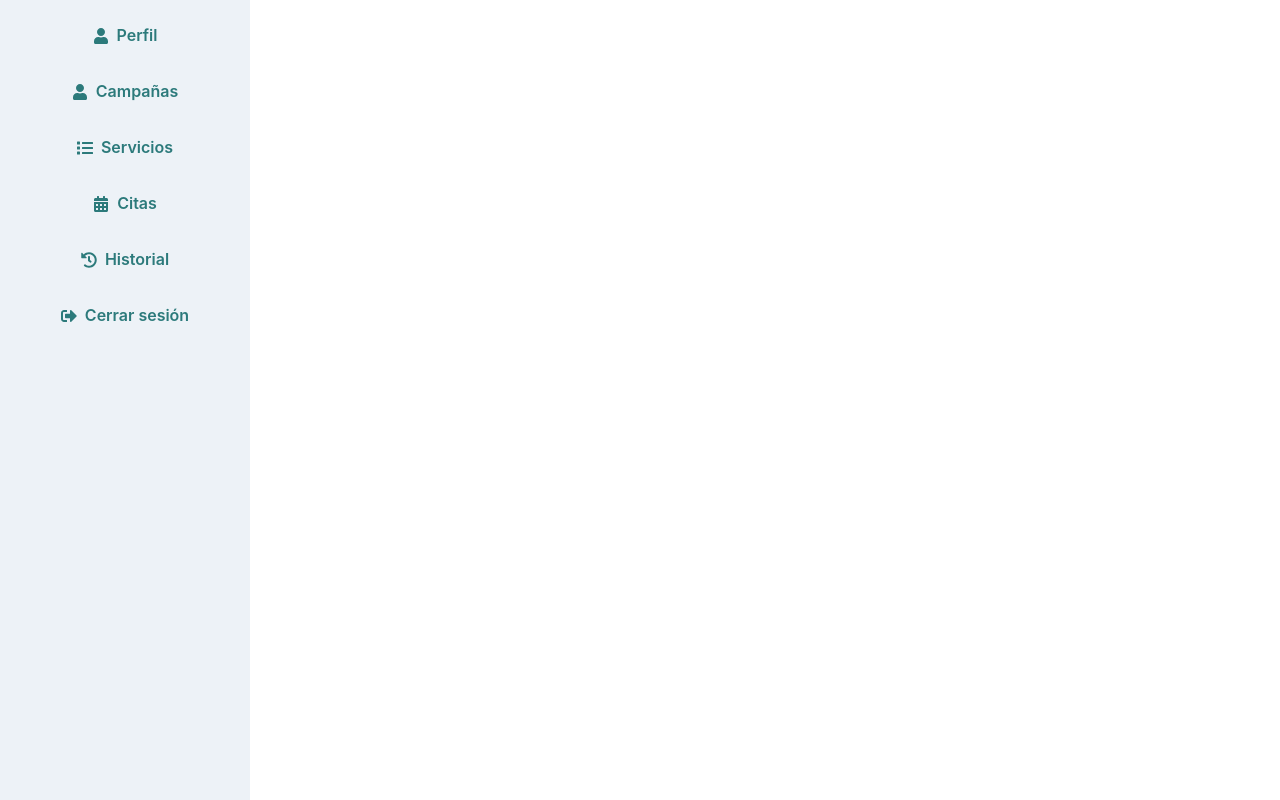
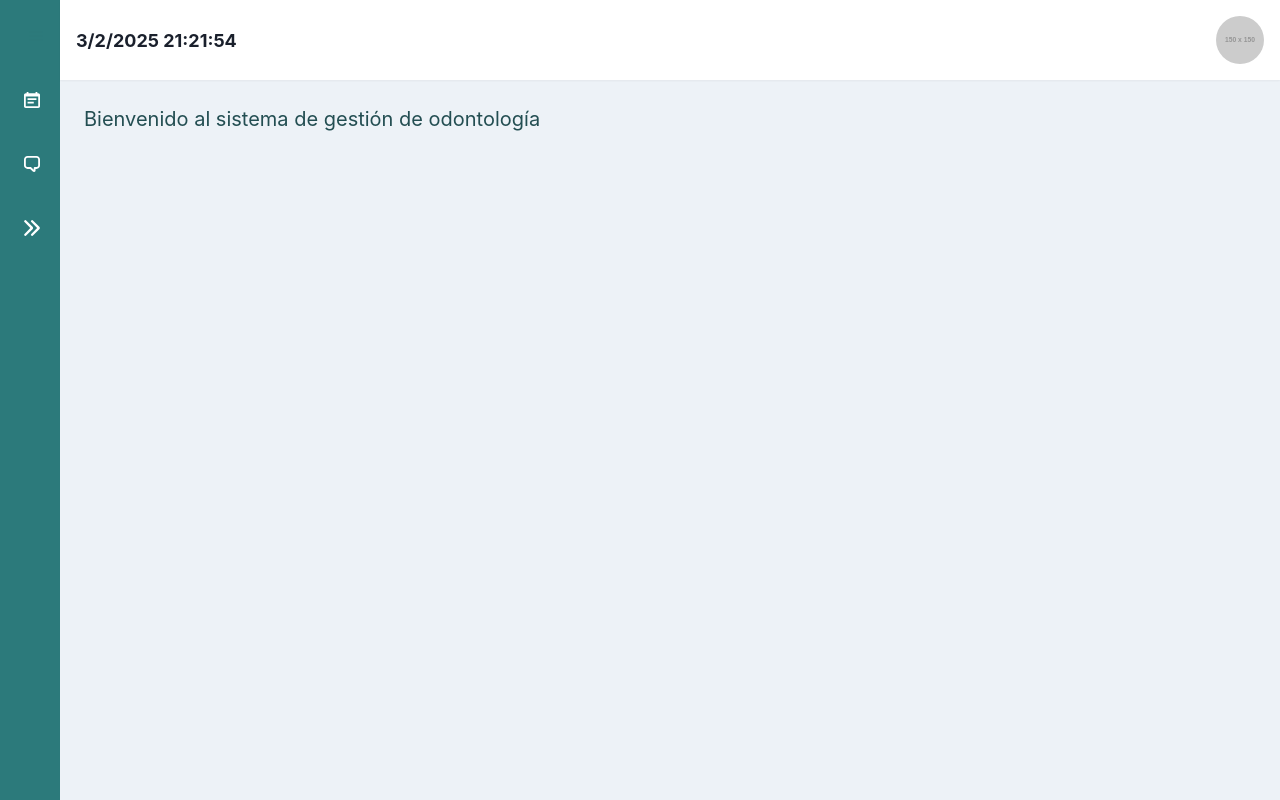
Before and after one commit to DavidIntriago/project_PracticasOdontologia, a Next.js app in the folder camodont_frontend/: page /indexUsers in a window 1280 px wide. Built offline with nearby package versions, Linux system fonts and the light colour scheme.

Commit message:
get date actual

```diff
--- a/camodont_frontend/src/pages/indexUsers.tsx
+++ b/camodont_frontend/src/pages/indexUsers.tsx
@@ -1,142 +1,96 @@
-import React, { useState, useEffect } from "react";
-import {
-  Box,
-  Flex,
-  Heading,
-  Button,
-  IconButton,
-  VStack,
-  useColorMode,
-  SimpleGrid,
-  Text,
-} from "@chakra-ui/react";
-import { FaUser, FaBars, FaList, FaCalendarAlt, FaHistory, FaSignOutAlt, FaArrowLeft } from "react-icons/fa";
-import { get_api } from "../hooks/Conexion";
-import ServiceDetails from "../components/ServiceDetails";
-import { useRouter } from "next/navigation";
-import { borrarSesion } from "../hooks/SessionUtil";
+import React, { useState, useEffect } from 'react';
+import { Box, Flex, Text, Avatar, IconButton, Button, VStack } from '@chakra-ui/react';
+import { HamburgerIcon, CalendarIcon, TimeIcon, ChatIcon, ArrowRightIcon } from '@chakra-ui/icons';
 
-const UserMenu = () => {
-  const { colorMode } = useColorMode();
-  const [showServices, setShowServices] = useState(false);
-  const [services, setServices] = useState([]);
-  const [selectedService, setSelectedService] = useState(null);
-  const [showAppointments, setShowAppointments] = useState(false);
-  const [appointments, setAppointments] = useState([]);
-  const router = useRouter();
-
-  const generateRandomDoctor = () => {
-    const names = ["Dr. Pérez", "Dra. Gómez", "Dr. Ramírez", "Dra. López", "Dr. Fernández"];
-    return names[Math.floor(Math.random() * names.length)];
-  };
+const indexUsers = () => {
+  const [isOpen, setIsOpen] = useState(false);
+  const [currentTime, setCurrentTime] = useState('');
 
   useEffect(() => {
-    async function fetchServices() {
-      try {
-        const apiServices = await get_api("services");
-        const mappedServices = apiServices.map((service) => ({
-          title: service.nombre,
-          description: service.descripcion,
-          duracion: service.duracion,
-          id: service.id,
-        }));
-        setServices(mappedServices);
-      } catch (error) {
-        console.error("Error al obtener los servicios:", error);
-      }
-    }
-    if (showServices) fetchServices();
-  }, [showServices]);
+    const updateTime = () => {
+      const now = new Date();
+      const options = { hour: '2-digit', minute: '2-digit', second: '2-digit' };
+      const time = now.toLocaleTimeString('es-ES', options);
+      const date = now.toLocaleDateString('es-ES');
+      setCurrentTime(`${date} ${time}`);
+    };
 
-  useEffect(() => {
-    async function fetchAppointments() {
-      try {
-        const apiAppointments = await get_api("cita");
-        const mappedAppointments = apiAppointments.map((appointment) => ({
-          ...appointment,
-          doctor: generateRandomDoctor(),
-        }));
-        setAppointments(mappedAppointments);
-      } catch (error) {
-        console.error("Error al obtener las citas:", error);
-      }
-    }
-    if (showAppointments) fetchAppointments();
-  }, [showAppointments]);
+    updateTime();
+    const interval = setInterval(updateTime, 1000);
+    return () => clearInterval(interval);
+  }, []);
+
+  const toggleMenu = () => setIsOpen(!isOpen);
 
   const menuItems = [
-    { label: "Perfil", icon: <FaUser />, action: () => console.log("Perfil") },
-    { label: "Campañas", icon: <FaUser />, action: () => console.log("Campañas") },
-    { label: "Servicios", icon: <FaList />, action: () => { setShowServices(true); setShowAppointments(false); } },
-    { label: "Citas", icon: <FaCalendarAlt />, action: () => { setShowAppointments(true); setShowServices(false); } },
-    { label: "Historial", icon: <FaHistory />, action: () => console.log("Historial") },
-    { label: "Cerrar sesión", icon: <FaSignOutAlt />, action: () => {borrarSesion();
-      router.push("/");  },}
+    { icon: <CalendarIcon />, label: 'Campañas' },
+    { icon: <ChatIcon />, label: 'Citas' },
+    { icon: <ArrowRightIcon />, label: 'Salir' }
   ];
 
   return (
-    <Flex>
-      <Box width="250px" bg={colorMode === "light" ? "gray.100" : "gray.700"} p={4} minHeight="100vh">
-        <VStack spacing={4} align="stretch">
+    <Flex h="100vh">
+      {/* Sidebar */}
+      <Box
+        w={isOpen ? '200px' : '60px'}
+        bg="teal.600"
+        color="white"
+        p={4}
+        transition="width 0.3s"
+        boxShadow="md"
+      >
+        <IconButton
+          icon={<HamburgerIcon />}
+          onClick={toggleMenu}
+          mb={6}
+          aria-label="Toggle Menu"
+          colorScheme="teal"
+          variant="outline"
+        />
+        <VStack spacing={6} align="stretch">
           {menuItems.map((item, index) => (
-            <Button key={index} leftIcon={item.icon} colorScheme="teal" variant="ghost" onClick={item.action}>
-              {item.label}
+            <Button
+              key={index}
+              leftIcon={item.icon}
+              justifyContent={isOpen ? 'flex-start' : 'center'}
+              variant="ghost"
+              color="white"
+              _hover={{ bg: 'teal.700' }}
+            >
+              {isOpen && item.label}
             </Button>
           ))}
         </VStack>
       </Box>
 
-      <Box flex="1" p={10} bg={colorMode === "light" ? "white" : "gray.800"} overflowY="auto">
-        {showServices && (
-          <>
-            <Flex justify="space-between" mb={4}>
-              <Heading size="lg">Nuestros Servicios</Heading>
-              <IconButton icon={<FaArrowLeft />} aria-label="Volver" onClick={() => setShowServices(false)} colorScheme="red" />
-            </Flex>
-            <SimpleGrid columns={{ base: 1, md: 2, lg: 3 }} spacing={10}>
-              {services.map((service, index) => (
-                <Box key={index} p={6} borderWidth="1px" borderRadius="lg" shadow="md">
-                  <Heading size="md" mb={2}>{service.title}</Heading>
-                  <Text mb={4}>{service.description}</Text>
-                  <Button colorScheme="teal" width="full" onClick={() => setSelectedService(service)}>
-                    Solicitar Cita
-                  </Button>
-                </Box>
-              ))}
-            </SimpleGrid>
-          </>
-        )}
+      {/* Main Content */}
+      <Box flex={1} bg="gray.100">
+        {/* Top Navbar */}
+        <Flex
+          bg="white"
+          p={4}
+          boxShadow="sm"
+          justify="space-between"
+          align="center"
+        >
+          <Text fontSize="lg" fontWeight="bold">
+          {currentTime}
 
-        {showAppointments && (
-          <>
-            <Flex justify="space-between" mb={4}>
-              <Heading size="lg">Mis Citas</Heading>
-              <IconButton icon={<FaArrowLeft />} aria-label="Volver" onClick={() => setShowAppointments(false)} colorScheme="red" />
-            </Flex>
-            <SimpleGrid columns={{ base: 1, md: 2, lg: 3 }} spacing={10}>
-              {appointments.length > 0 ? (
-                appointments.map((appointment, index) => (
-                  <Box key={index} p={6} borderWidth="1px" borderRadius="lg" shadow="md">
-                    <Heading size="md" mb={2}>Cita con {appointment.doctor}</Heading>
-                    <Text><strong>Fecha:</strong> {appointment.fecha}</Text>
-                    <Text><strong>Hora:</strong> {appointment.hora}</Text>
-                    <Text><strong>Servicio:</strong> {appointment.Servicio.nombre}</Text>
-                    <Text><strong>Lugar:</strong> {appointment.lugar}</Text>
-                  </Box>
-                ))
-              ) : (
-                <Text>No tienes citas agendadas.</Text>
-              )}
-            </SimpleGrid>
-          </>
-        )}
 
-        {selectedService && (
-          <ServiceDetails service={selectedService} onClose={() => setSelectedService(null)} />
-        )}
+
+          </Text>
+          <Avatar name="Usuario" src="https://via.placeholder.com/150" size="md" />
+        </Flex>
+
+        {/* Content Area */}
+        <Box p={6}>
+          <Text fontSize="xl" color="teal.800">
+            Bienvenido al sistema de gestión de odontología
+          </Text>
+        </Box>
       </Box>
     </Flex>
   );
 };
 
-export default UserMenu;
+export default indexUsers;
```
